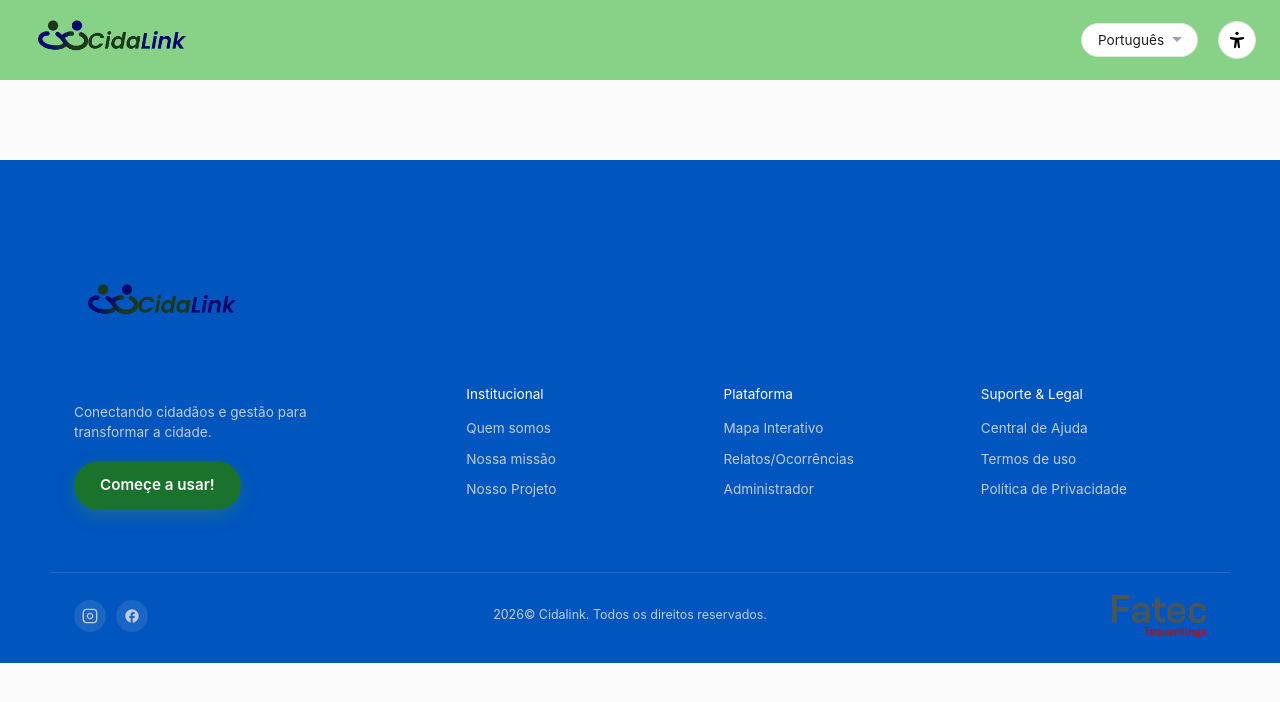
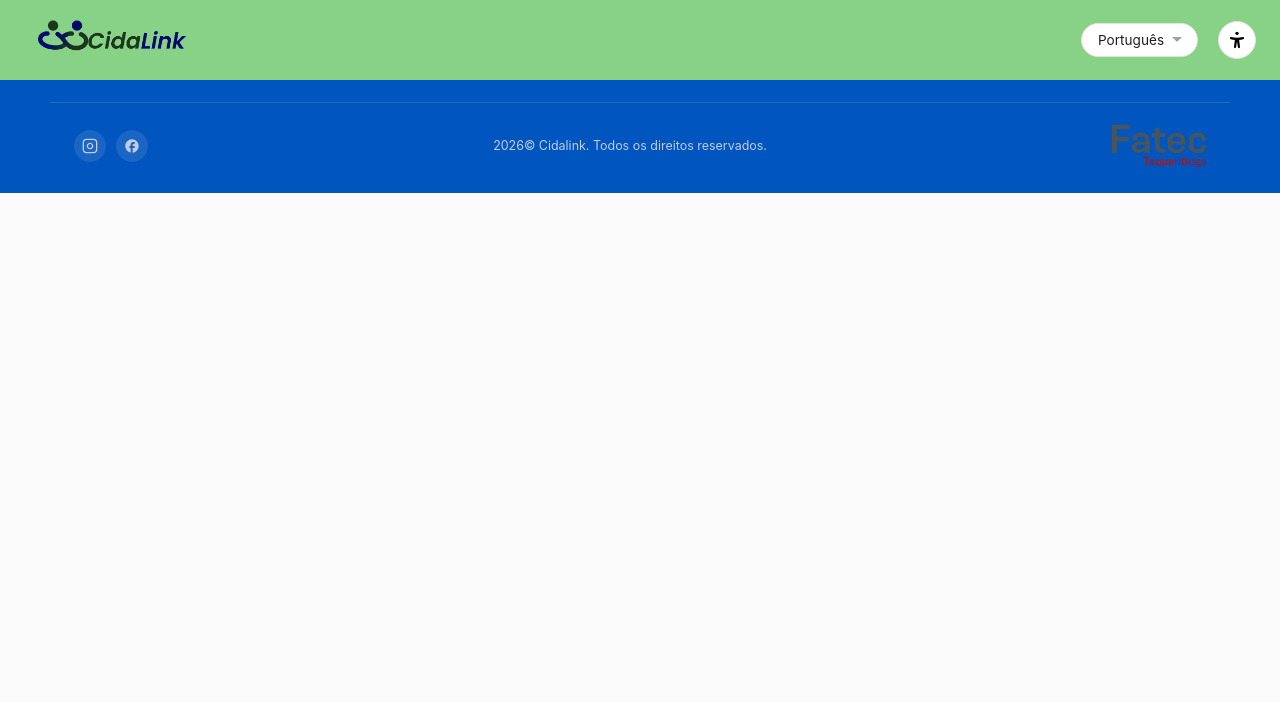
Before and after one commit to gakimr/CidaLink-React, a React (Vite) app: page /app/perfil in a window 1280 px wide. Shown: the top 702 px of the page. Built offline with nearby package versions, Linux system fonts and the light colour scheme.

Commit message:
ajustando footers

```diff
--- a/src/App.jsx
+++ b/src/App.jsx
@@ -1,6 +1,5 @@
 import { Routes, Route } from "react-router-dom";
 import Header from "./components/Header/Header";
-import Prefooter from "./components/PreFooter/Prefooter";
 import Footer from "./components/Footer/Footer";
 import Home from "./pages/Home/Home";
 import LoginCidadao from "./pages/Login/LoginCidadao";
@@ -20,7 +19,6 @@ function App() {
         <Route path="/cadastro/cidadao" element={<CadastroCidadao />} />
         <Route path="/cadastro/administrador" element={<CadastroAdmin />} />
       </Routes>
-      <Prefooter />
       <Footer />
     </div>
   );
--- a/src/pages/Home/Home.jsx
+++ b/src/pages/Home/Home.jsx
@@ -1,6 +1,8 @@
 import { useState } from "react";
 import { Link } from 'react-router-dom';
+import Prefooter from "../../components/PreFooter/Prefooter";
 import "./Home.css";
+
 
 const OCORRENCIAS = [
   {
@@ -288,6 +290,9 @@ export default function Home() {
     </div>
   </div>
 </section>
+  <Prefooter />
     </>
+
   );
+
 }
```
